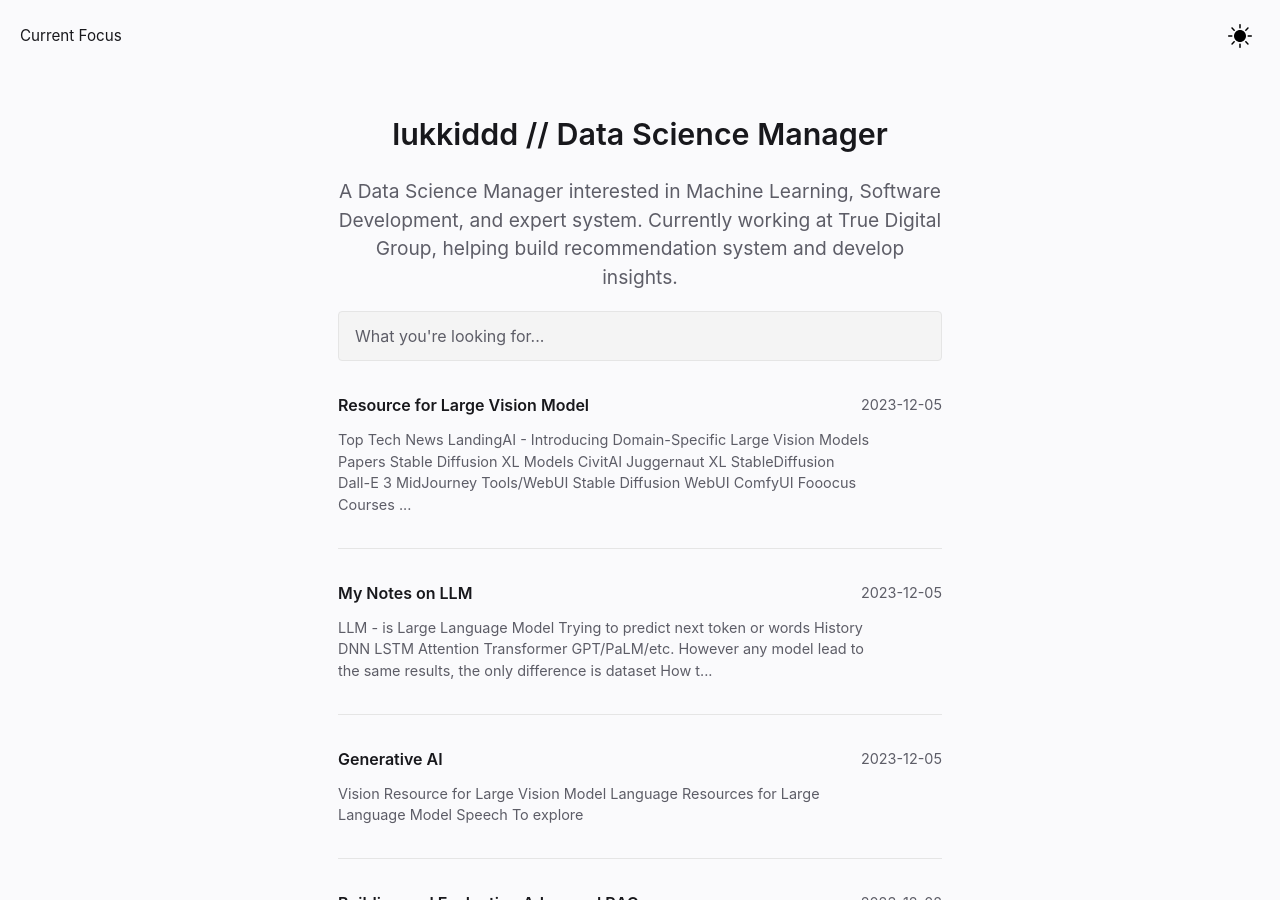
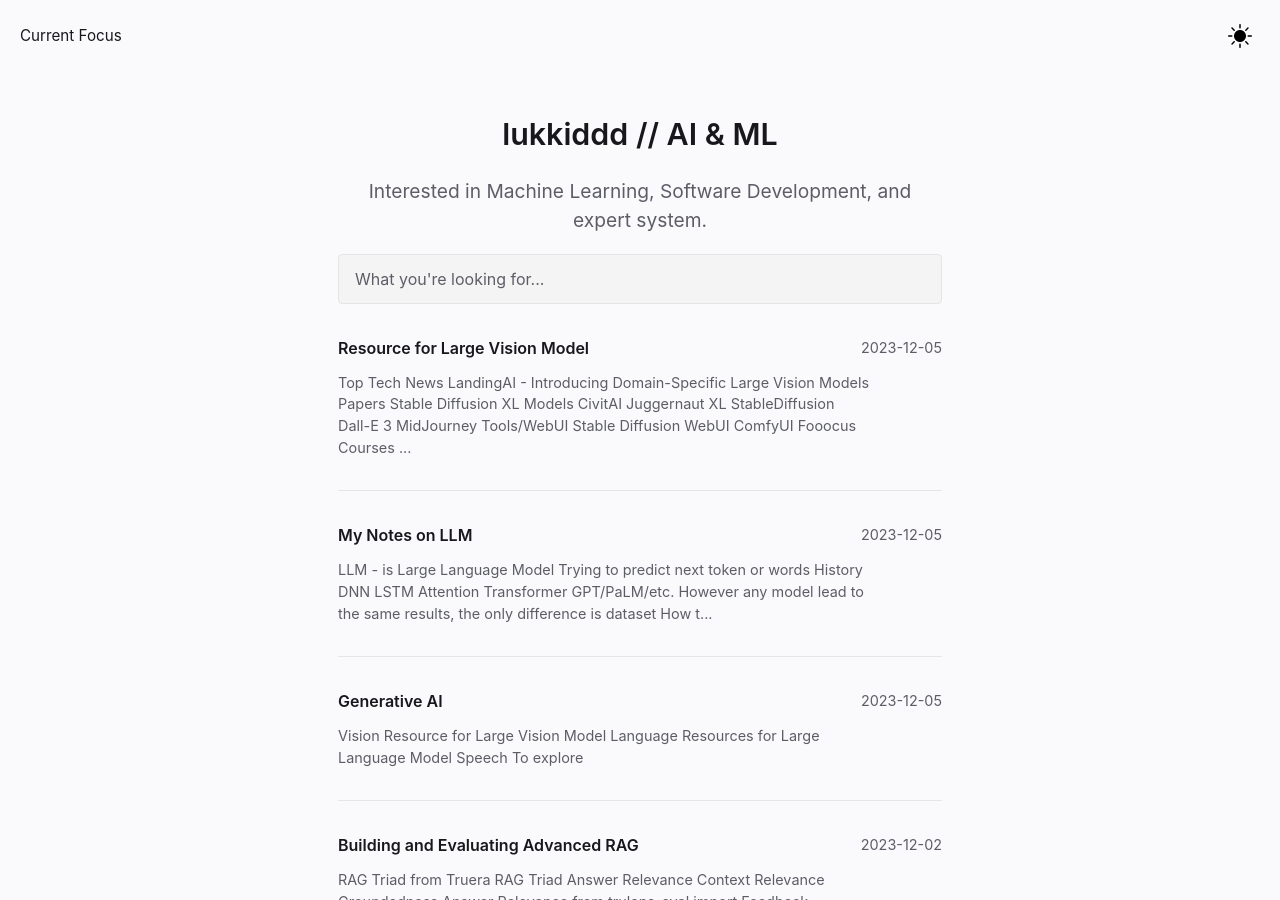
Before and after one commit to lukkiddd/lukkiddd.github.io, a Jekyll site: the page built from pages/index.md, in a window 1280 px wide and 900 px high. Built offline with Jekyll 4.4.1, drawn with Linux system fonts in a browser that asks for light colours.

Commit message:
Modify the headline

```diff
--- a/_includes/FeedContent.html
+++ b/_includes/FeedContent.html
@@ -1,6 +1,5 @@
 <div class="block">
-    <h1 class="center-align-text">lukkiddd // Data Science Manager</h1>
-    <p class="center-align-text sub-text">A Data Science Manager interested in Machine Learning, Software Development, and expert system.
-        Currently working at True Digital Group, helping build recommendation system and develop insights.</p>
+    <h1 class="center-align-text">lukkiddd // AI & ML</h1>
+    <p class="center-align-text sub-text">Interested in Machine Learning, Software Development, and expert system.</p>
 
     </div>
```
